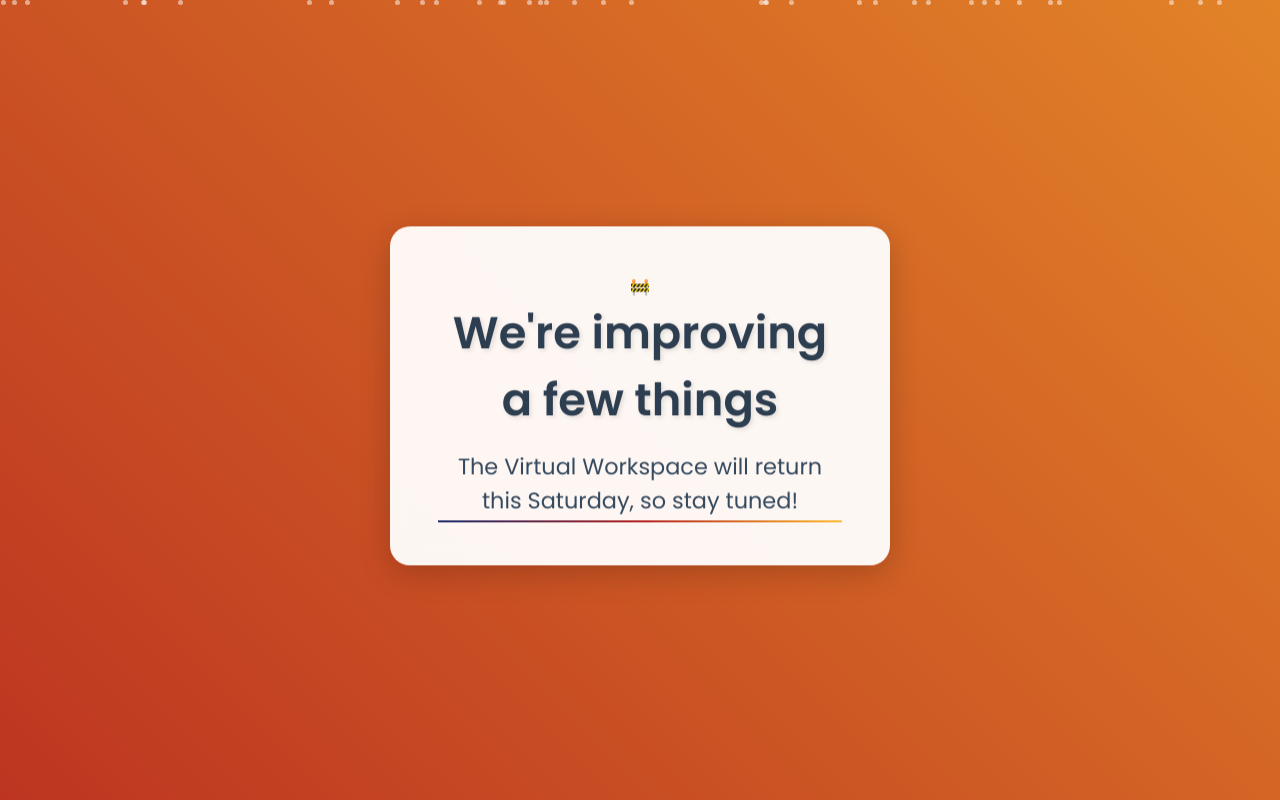
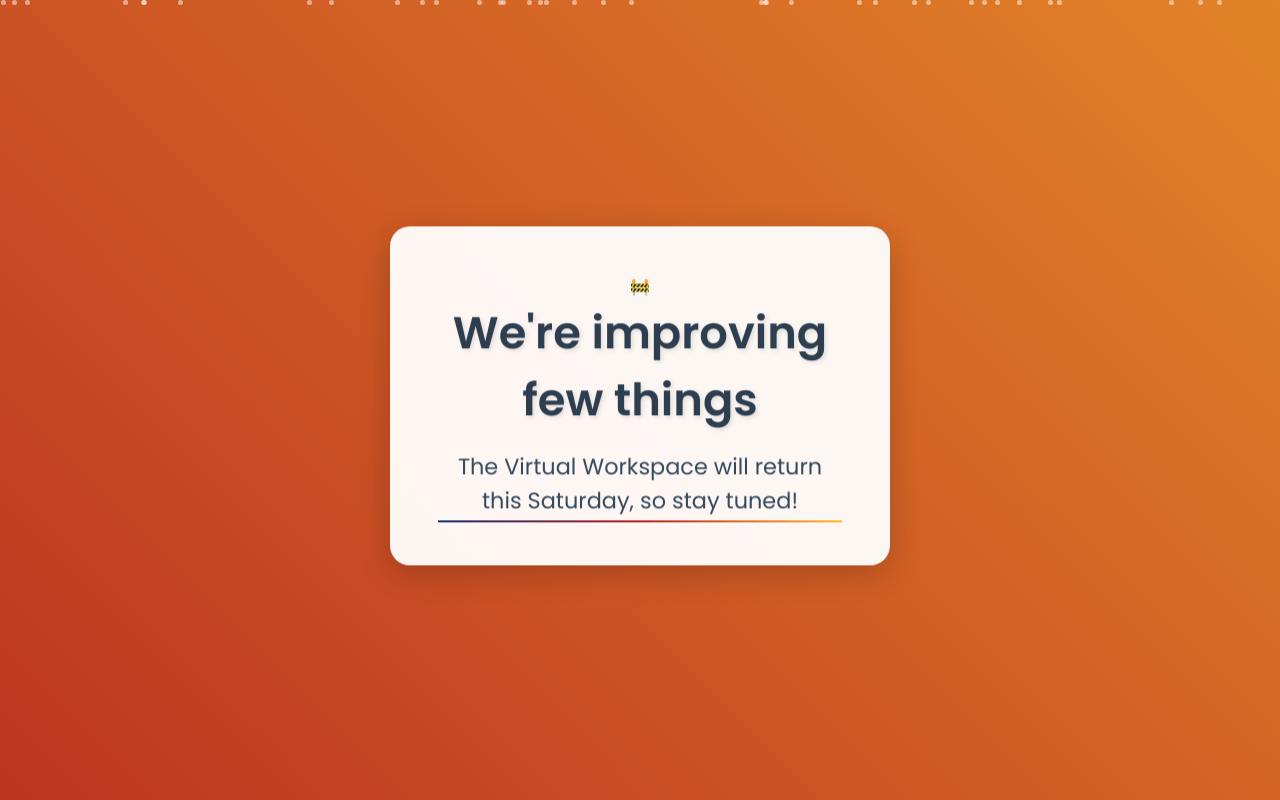
Before and after one commit to Psosv3/betatestYCSummer, a plain HTML site: page construct.html in a window 1280 px wide. Drawn offline with Linux system fonts and the light colour scheme.

Commit message:
changer le message construction

```diff
--- a/construct.html
+++ b/construct.html
@@ -116,7 +116,7 @@
     <div class="particles" id="particles"></div>
     <div class="construction-container">
         <div class="icon">🚧</div>
-        <h1>We're improving a few things</h1>
+        <h1>We're improving few things</h1>
         <p>The Virtual Workspace will return this Saturday, so stay tuned!</p>
     </div>
 
```
